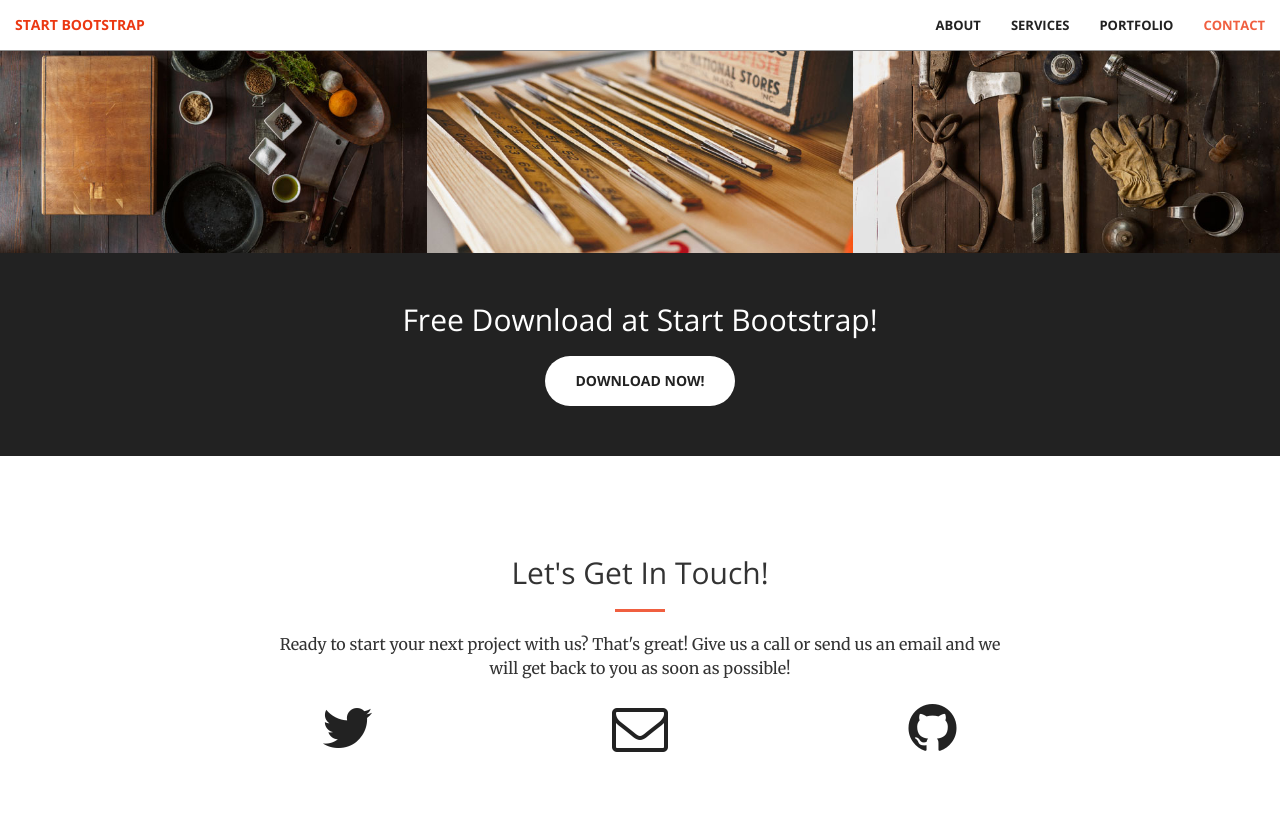
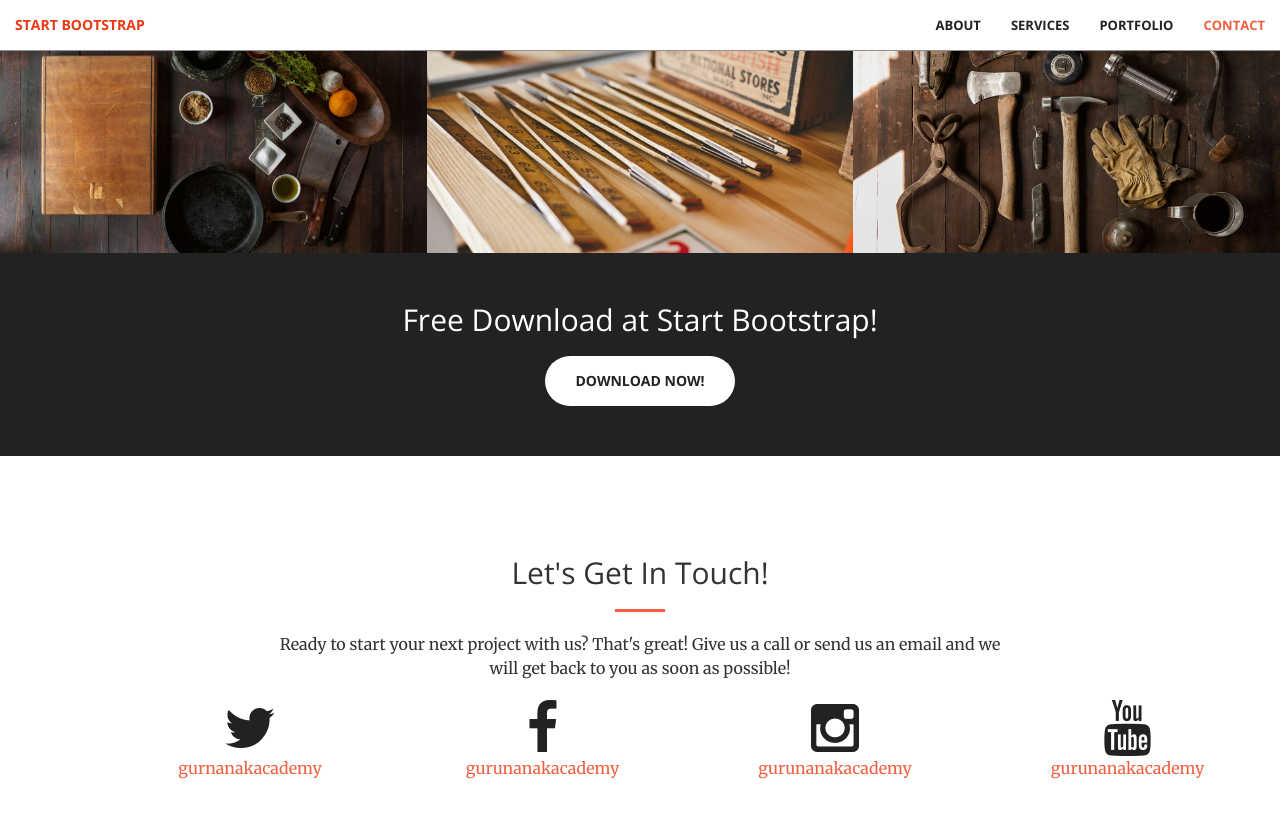
Before and after one commit to gurunanakacademy/gurunanakacademy.com, a Jekyll site: the page built from index.html, in a window 1280 px wide and 900 px high, scrolled down 1981 px. Shown: the top 818 px of the window. Built offline with Jekyll 4.4.1, drawn with Linux system fonts in a browser that asks for light colours.

Commit message:
Update social usernames

```diff
--- a/_config.yml
+++ b/_config.yml
@@ -5,8 +5,8 @@ description: > # this means to ignore newlines until "baseurl:"
 baseurl: "" # the subpath of your site, e.g. /blog/
 url: "" # the base hostname & protocol for your site
 
-twitter_username:
-github_username:
+twitter_username: gurnanakacademy
+social_username: gurunanakacademy
 
 # Build settings
 markdown: kramdown
--- a/_includes/contact.html
+++ b/_includes/contact.html
@@ -6,22 +6,28 @@
         <hr class="primary">
         <p>Ready to start your next project with us? That's great! Give us a call or send us an email and we will get back to you as soon as possible!</p>
       </div>
-      <div class="col-lg-2 col-lg-offset-2 text-center">
-        <a href="https://twitter.com/{{ site.twitter_username }}">
+      <div class="col-lg-2 col-lg-offset-1 text-center">
+        <a href="https://twitter.com/{{ site.twitter_username }}" target="_blank">
           <i class="fa fa-twitter fa-3x wow bounceIn" data-wow-delay=".1s"></i>
           <p>{{ site.twitter_username }}</p>
         </a>
       </div>
       <div class="col-lg-2 col-lg-offset-1 text-center">
-        <a href="mailto:{{ site.email }}">
-        <i class="fa fa-envelope-o fa-3x wow bounceIn" data-wow-delay=".1s"></i>
-          <p>{{ site.email }}</p>
+        <a href="https://facebook.com/{{ site.social_username }}" target="_blank">
+        <i class="fa fa-facebook fa-3x wow bounceIn" data-wow-delay=".1s"></i>
+          <p>{{ site.social_username }}</p>
         </a>
       </div>
       <div class="col-lg-2 col-lg-offset-1 text-center">
-        <a href="https://github.com/{{ site.github_username }}">
-          <i class="fa fa-github fa-3x wow bounceIn" data-wow-delay=".1s"></i>
-          <p>{{ site.github_username }}</p>
+        <a href="https://instagram.com/{{ site.social_username }}" target="_blank">
+          <i class="fa fa-instagram fa-3x wow bounceIn" data-wow-delay=".1s"></i>
+          <p>{{ site.social_username }}</p>
+        </a>
+      </div>
+      <div class="col-lg-2 col-lg-offset-1 text-center">
+        <a href="https://youtube.com/{{ site.social_username }}" target="_blank">
+          <i class="fa fa-youtube fa-3x wow bounceIn" data-wow-delay=".1s"></i>
+          <p>{{ site.social_username }}</p>
         </a>
       </div>
     </div>
```
